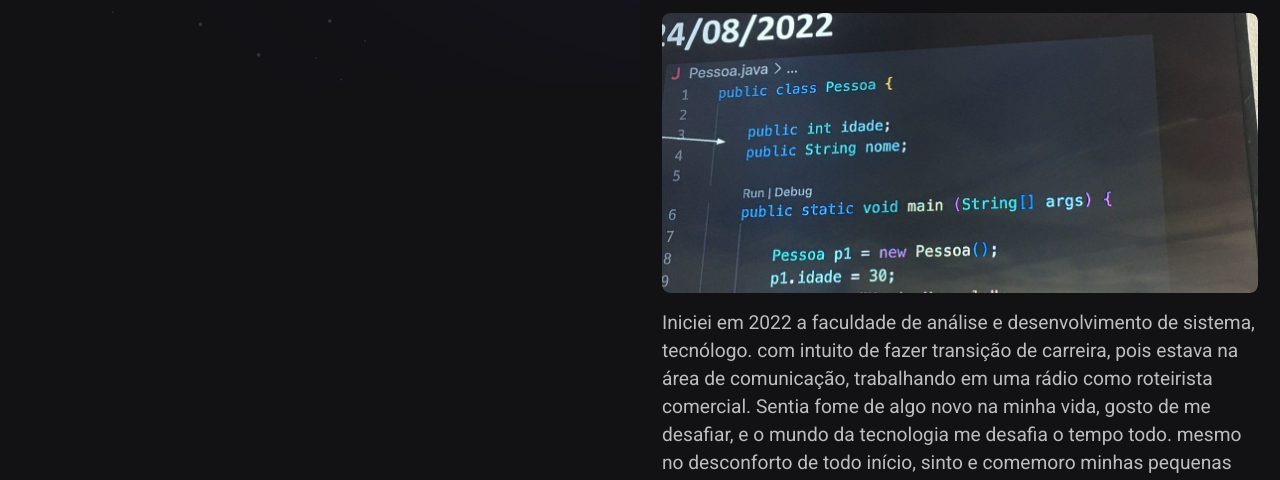
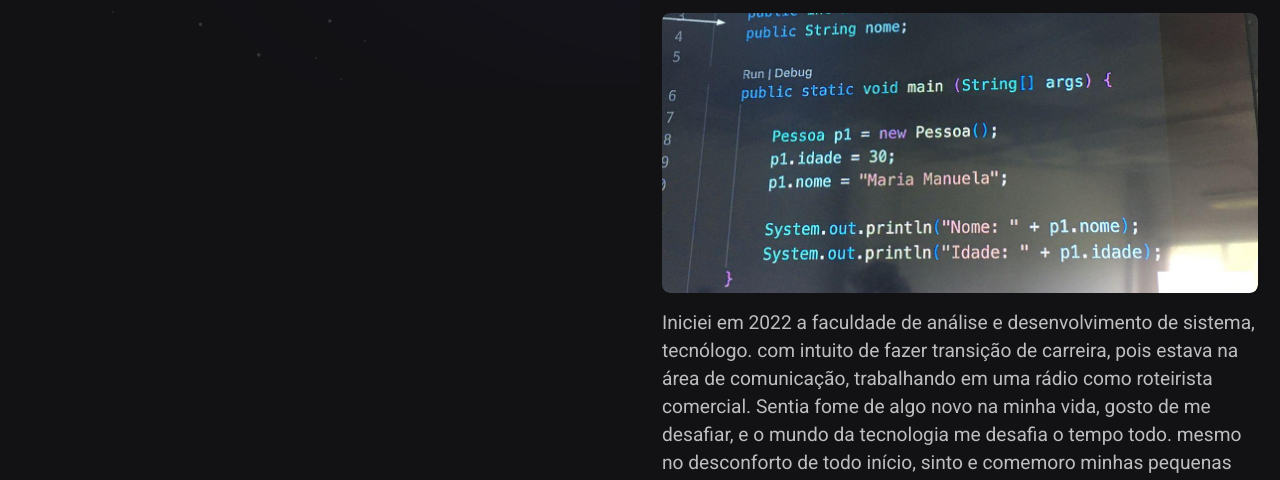
Before and after one commit to GabrielaGouveia/NLW-Spacetime, a plain HTML site: page index.html in a window 1280 px wide. Shown: the part 715-1195 px from the top of the page. Drawn offline with Linux system fonts and the light colour scheme.

Commit message:
alterando imagens

```diff
--- a/index.html
+++ b/index.html
@@ -50,7 +50,7 @@
    <small>18 de Março de 2022</small>
    <h1>Análise e desenvolvimento de sistema</h1>
    <div>
-    <img src="assets/estudos.jpeg" alt="Primeiros passos na programação"
+    <img src="assets/estudos (2).jpeg" alt="Primeiros passos na programação"
     />
    </div>
    <p>
```
Also changed, not shown: assets/estudos (2).jpeg (added), assets/estudos.jpeg (deleted).
